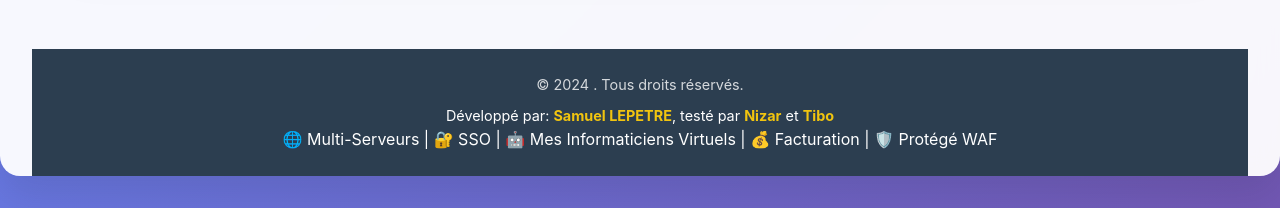
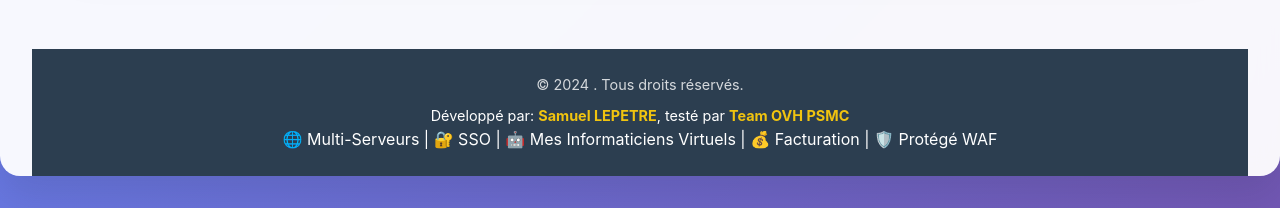
Before and after one commit to Sam9682/opcp-swautomorph, a Flask app: page / in a window 1280 px wide. Shown: the part 1675-1883 px from the top of the page. Run offline with Flask 3, Linux system fonts and the light colour scheme; parts of the project's set-up code (start-up, migrations or seed data) failed here and were passed over.

Commit message:
modified:   templates/login.html

```diff
--- a/templates/login.html
+++ b/templates/login.html
@@ -64,7 +64,7 @@
             © 2024 {{ pltf_name }}. {{ get_text('all_rights_reserved') }}
         </p>
         <p class="team-credits">
-            {{ get_text('developed_by') }}: <strong>Samuel LEPETRE</strong>, {{ get_text('with_help_of') }} <strong>Nizar</strong> {{ get_text('and') }} <strong>Tibo</strong>
+            {{ get_text('developed_by') }}: <strong>Samuel LEPETRE</strong>, {{ get_text('with_help_of') }} <strong>Team OVH PSMC</strong>
         </p>
         <p class="platform-info">
             🌐 {{ get_text('multi_server_short') }} | 🔐 {{ get_text('sso_short') }} | 🤖 {{ get_text('virtual_agents_short') }} | 💰 {{ get_text('billing_short') }} | 🛡️ {{ get_text('waf_protected') }}
```
